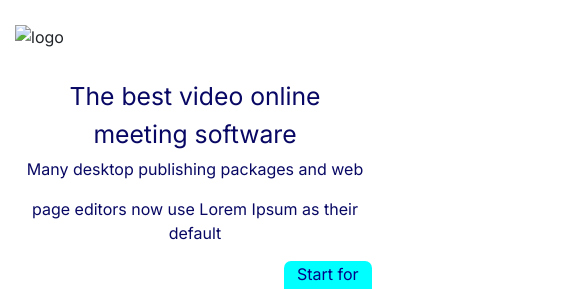
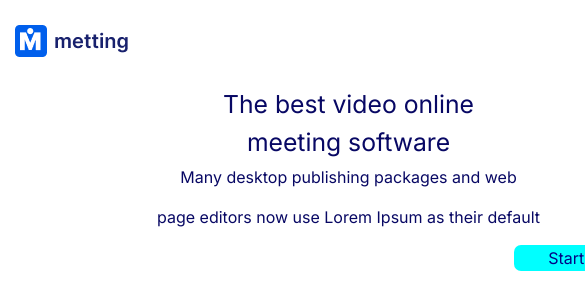
Before and after one commit to KruTatiana/frontend76_gr_3, a plain HTML site: page index.html in a window 390 px wide. Shown: the top 289 px of the page, 585 px wide, since content can reach past the window. Drawn offline with nearby package versions, Linux system fonts and the light colour scheme.

Commit message:
header section1

```diff
--- a/index.html
+++ b/index.html
@@ -15,7 +15,7 @@
   <body class="body">
     <header>
       <div class="logo">
-        <img class="logo" src="img/Group2.png"  alt="logo">
+        <img class="logo" src="img/Grouplogo2.png"  alt="logo">
     </div>
     <div class="header-wrap">
         <a href="#">Home</a>
--- a/styles/styles.css
+++ b/styles/styles.css
@@ -72,9 +72,11 @@ display: none;
 /*Section The best video*/
 p {
   text-align: center;
+  font-family: Inter;
 }
 h2 {
   text-align: center;
+  font-family: Inter;
 }
 .block{
   display: flex;
@@ -825,14 +827,6 @@ input.toggleMenu:checked ~ ul {
     max-width: 95%;
     margin: 0 auto;
 }
-.box1{
-  grid-area: box1;
-
-}
-.box2{
-    grid-area: box2;
-
-}
 
 /*Section The best video*/
 .block{
@@ -842,6 +836,12 @@ input.toggleMenu:checked ~ ul {
   padding: 1em;
   width: 100%;
 }
+.box1{
+  grid-area: box1;
+
+}
+.box2{
+    grid-area: box2;
 
 /*Section Collaborate 2M*/
 .container_collaborate_2m{
```
Also changed, not shown: img/Grouplogo2.png (added), img/Scr-logo 2023-10-25 141814(2).png (added).
